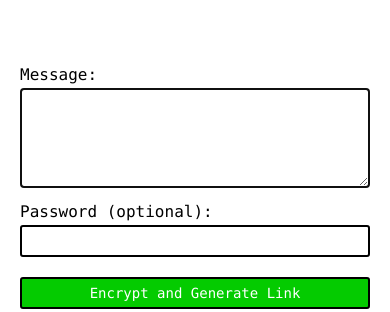
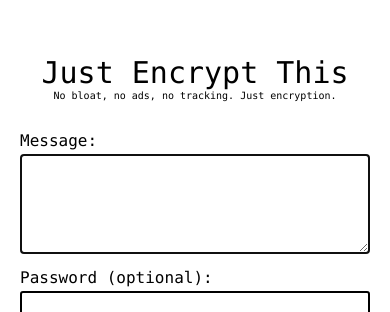
Before and after one commit to jknotek/just-encrypt-this, a website with bundled scripts: page src/index.html in a window 390 px wide. Shown: the part 789-1101 px from the top of the page. Built offline with nearby package versions, Linux system fonts and the light colour scheme; files whose address does not match are found by name.

Commit message:
Add header

```diff
--- a/src/index.html
+++ b/src/index.html
@@ -10,6 +10,10 @@
 <div id="horizontal-wrapper">
     <div id="vertical-wrapper-positioner"></div>
     <div id="vertical-wrapper">
+        <div id="header">
+            <div id="title">Just Encrypt This</div>
+            <div id="subtitle">No bloat, no ads, no tracking. Just encryption.</div>
+        </div>
         <div id="encrypt-container">
             <div class="input-section">
                 <label for="encrypt-message">Message:</label>
--- a/src/style.css
+++ b/src/style.css
@@ -40,6 +40,30 @@ label {
 
 .input-section {
   margin-top: 10px;
+}
+
+#header {
+  margin-bottom: 30px;
+}
+
+#title {
+  font-size: 38px;
+  text-align: center;
+}
+
+#subtitle {
+  font-size: 13px;
+  text-align: center;
+}
+
+@media all and (max-width: 450px) {
+  #title {
+    font-size: 30px;
+  }
+
+  #subtitle {
+    font-size: 10px;
+  }
 }
 
 #horizontal-wrapper {
```
